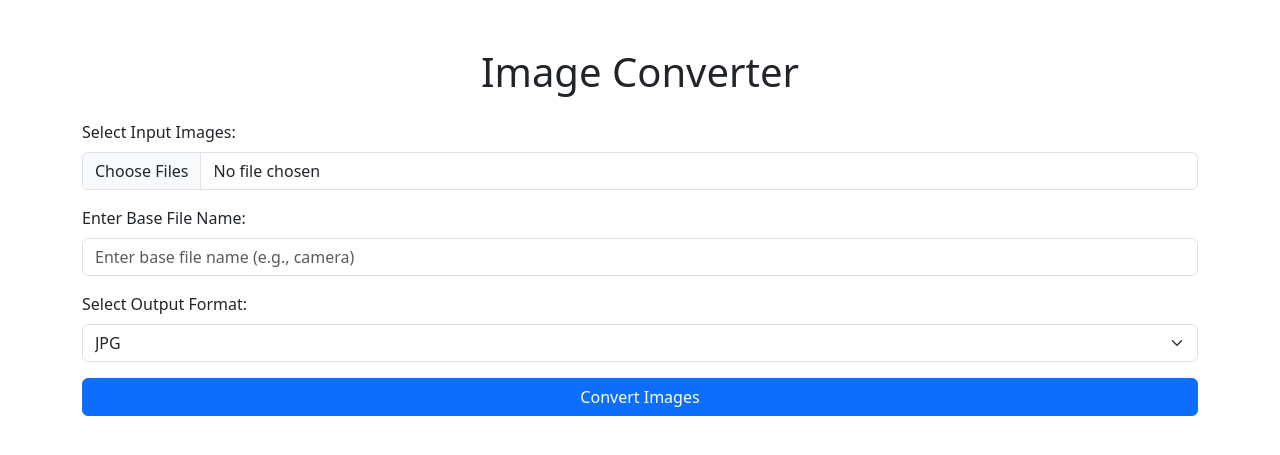
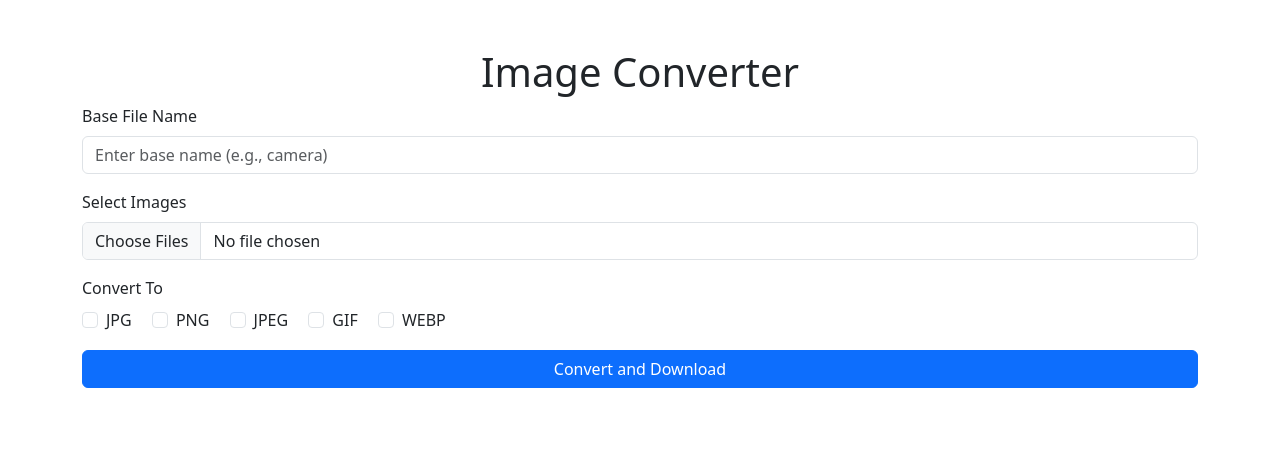
Before and after one commit to hilalsalarzi/media-downloader, a PHP site: page /converter.php in a window 1280 px wide. Shown: the top 455 px of the page. Run offline with PHP 8.4, Linux system fonts and the light colour scheme.

Commit message:
download all

```diff
--- a/converter.php
+++ b/converter.php
@@ -8,126 +8,42 @@
 </head>
 <body>
 <div class="container mt-5">
-    <h1 class="text-center mb-4">Image Converter</h1>
-    <form action="" method="POST" enctype="multipart/form-data">
+    <h1 class="text-center">Image Converter</h1>
+    <form action="download_all.php" method="POST" enctype="multipart/form-data" id="uploadForm">
         <div class="mb-3">
-            <label class="form-label">Select Input Images:</label>
-            <input type="file" class="form-control" name="images[]" multiple accept="image/*" required>
+            <label for="baseName" class="form-label">Base File Name</label>
+            <input type="text" class="form-control" id="baseName" name="baseName" placeholder="Enter base name (e.g., camera)" required>
         </div>
-
         <div class="mb-3">
-            <label class="form-label">Enter Base File Name:</label>
-            <input type="text" class="form-control" name="baseName" placeholder="Enter base file name (e.g., camera)" required>
+            <label for="images" class="form-label">Select Images</label>
+            <input type="file" class="form-control" id="images" name="images[]" multiple accept=".jpg,.jpeg,.png,.gif,.webp" required>
         </div>
-
         <div class="mb-3">
-            <label class="form-label">Select Output Format:</label>
-            <select name="outputExtension" class="form-select" required>
-                <option value="jpg">JPG</option>
-                <option value="png">PNG</option>
-                <option value="jpeg">JPEG</option>
-                <option value="gif">GIF</option>
-                <option value="webp">WEBP</option>
-            </select>
+            <label class="form-label">Convert To</label><br>
+            <div class="form-check form-check-inline">
+                <input type="checkbox" class="form-check-input" name="convertTo[]" value="jpg" id="jpg">
+                <label class="form-check-label" for="jpg">JPG</label>
+            </div>
+            <div class="form-check form-check-inline">
+                <input type="checkbox" class="form-check-input" name="convertTo[]" value="png" id="png">
+                <label class="form-check-label" for="png">PNG</label>
+            </div>
+            <div class="form-check form-check-inline">
+                <input type="checkbox" class="form-check-input" name="convertTo[]" value="jpeg" id="jpeg">
+                <label class="form-check-label" for="jpeg">JPEG</label>
+            </div>
+            <div class="form-check form-check-inline">
+                <input type="checkbox" class="form-check-input" name="convertTo[]" value="gif" id="gif">
+                <label class="form-check-label" for="gif">GIF</label>
+            </div>
+            <div class="form-check form-check-inline">
+                <input type="checkbox" class="form-check-input" name="convertTo[]" value="webp" id="webp">
+                <label class="form-check-label" for="webp">WEBP</label>
+            </div>
         </div>
-
-        <button type="submit" class="btn btn-primary w-100" name="convert">Convert Images</button>
+        <button type="submit" class="btn btn-primary w-100">Convert and Download</button>
     </form>
-
-    <?php
-    if (isset($_POST['convert']) && isset($_FILES['images']) && isset($_POST['baseName'])) {
-        $outputExtension = $_POST['outputExtension'];
-        $baseName = preg_replace('/[^a-zA-Z0-9_-]/', '', $_POST['baseName']); // Sanitize input
-        $uploadedFiles = $_FILES['images'];
-
-        $allowedExtensions = ['jpg', 'jpeg', 'png', 'gif', 'webp'];
-        $convertedDir = 'converted/';
-
-        if (!is_dir($convertedDir)) mkdir($convertedDir, 0777, true);
-
-        $convertedImages = [];
-        $counter = 1;
-
-        foreach ($uploadedFiles['name'] as $index => $fileName) {
-            $tempPath = $uploadedFiles['tmp_name'][$index];
-            $fileExt = strtolower(pathinfo($fileName, PATHINFO_EXTENSION));
-
-            if (in_array($fileExt, $allowedExtensions)) {
-                $newFileName = $baseName . '_' . $counter . '.' . $outputExtension;
-                $outputPath = $convertedDir . $newFileName;
-
-                $image = null;
-                switch ($fileExt) {
-                    case 'jpg':
-                    case 'jpeg':
-                        $image = imagecreatefromjpeg($tempPath);
-                        break;
-                    case 'png':
-                        $image = imagecreatefrompng($tempPath);
-                        break;
-                    case 'gif':
-                        $image = imagecreatefromgif($tempPath);
-                        break;
-                    case 'webp':
-                        $image = imagecreatefromwebp($tempPath);
-                        break;
-                }
-
-                if ($image) {
-                    switch ($outputExtension) {
-                        case 'jpg':
-                        case 'jpeg':
-                            imagejpeg($image, $outputPath);
-                            break;
-                        case 'png':
-                            imagepng($image, $outputPath);
-                            break;
-                        case 'gif':
-                            imagegif($image, $outputPath);
-                            break;
-                        case 'webp':
-                            imagewebp($image, $outputPath);
-                            break;
-                    }
-                    imagedestroy($image);
-                    $convertedImages[] = $outputPath;
-                    $counter++;
-                }
-            }
-        }
-
-        if (!empty($convertedImages)) {
-            echo '<div class="mt-4">';
-            echo '<h3>Converted Images:</h3>';
-            echo '<form action="download_all.php" method="POST" id="downloadForm">';
-            echo '<div class="mb-3">';
-            echo '<input type="checkbox" id="selectAll" class="form-check-input"> <label for="selectAll">Select All</label>';
-            echo '</div>';
-            echo '<div class="row">';
-            foreach ($convertedImages as $imagePath) {
-                echo '<div class="col-md-3 text-center">';
-                echo '<input type="checkbox" name="images[]" value="' . $imagePath . '" class="form-check-input converted-image-checkbox">';
-                echo '<img src="' . $imagePath . '" class="img-thumbnail mb-2" alt="Converted Image">';
-                echo '</div>';
-            }
-            echo '</div>';
-            echo '<button type="submit" class="btn btn-success w-100 mt-3">Download Selected</button>';
-            echo '</form>';
-            echo '</div>';
-        } else {
-            echo '<div class="alert alert-warning mt-3">No valid images were uploaded for conversion.</div>';
-        }
-    }
-    ?>
 </div>
-
 <script src="https://cdn.jsdelivr.net/npm/bootstrap@5.3.0-alpha3/dist/js/bootstrap.bundle.min.js"></script>
-<script>
-    // Select All Checkbox
-    document.getElementById('selectAll').addEventListener('click', function() {
-        const checkboxes = document.querySelectorAll('.converted-image-checkbox');
-        checkboxes.forEach(checkbox => checkbox.checked = this.checked);
-    });
-</script>
 </body>
 </html>
```
Also changed, not shown: download_all.php (+70 -15 lines).
